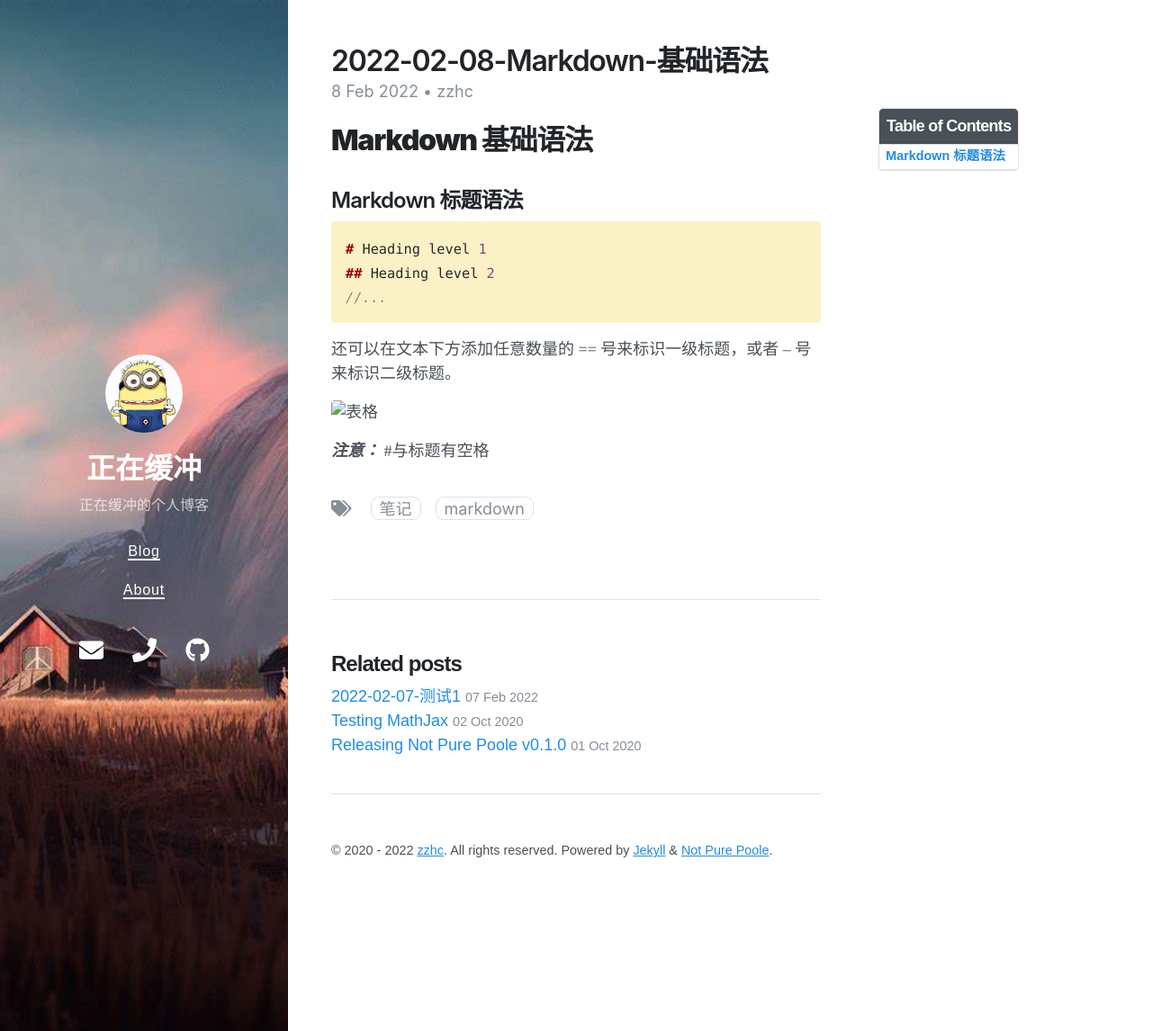
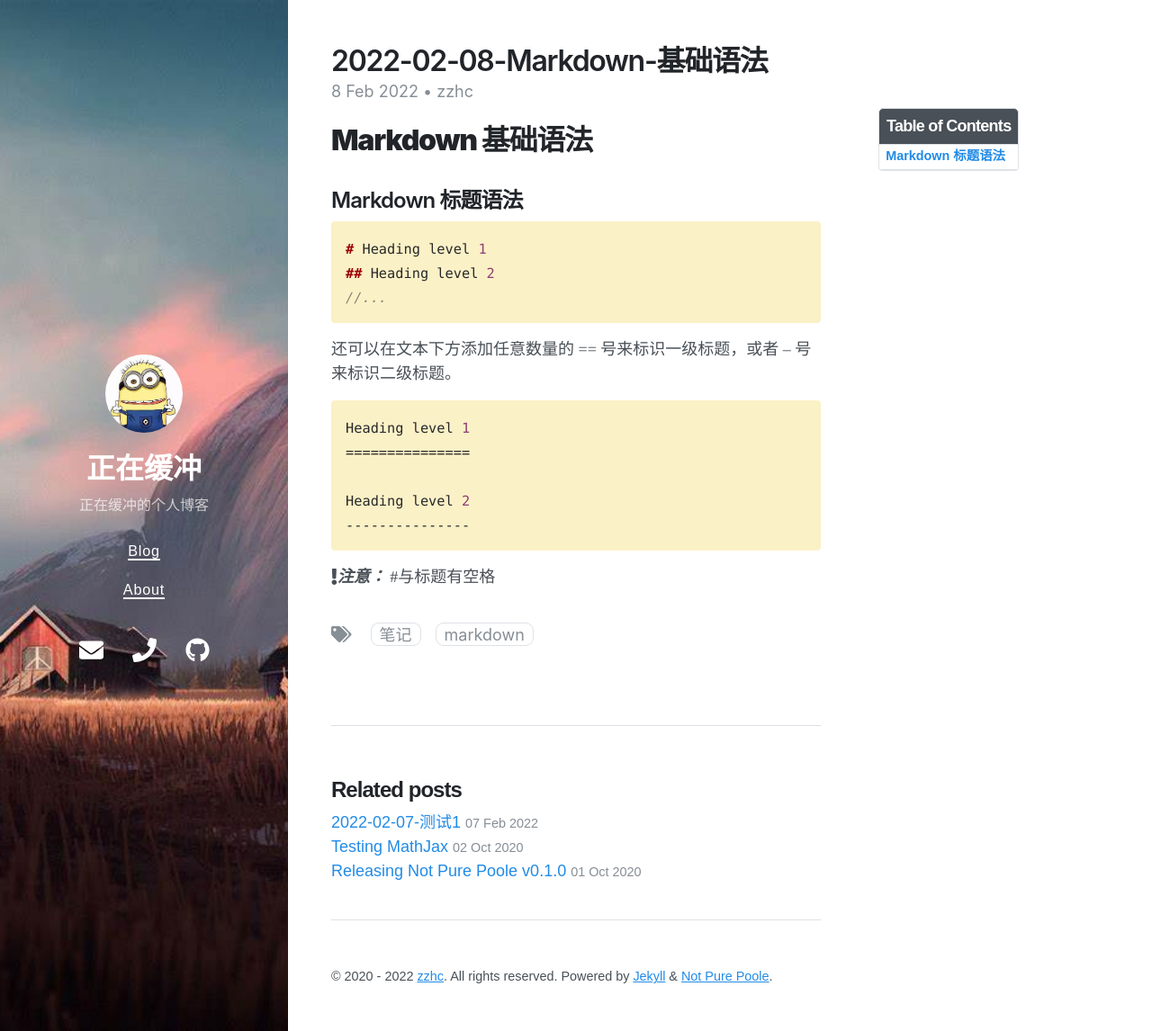
Before and after one commit to Zzhc3321/personal-blog.github.io, a Jekyll site: the page built from _posts/2022-02-08-Markdown-基础语法.md, in a window 1280 px wide and 1146 px high. Shown: the whole window at 90% size. Built offline with Jekyll 4.4.1, drawn with Linux system fonts in a browser that asks for light colours; nearby versions of some CDN libraries.

Commit message:
修改文件: _posts/2022-02-08-Markdown-基础语法.md

```diff
--- a/_posts/2022-02-08-Markdown-基础语法.md
+++ b/_posts/2022-02-08-Markdown-基础语法.md
@@ -18,7 +18,12 @@ author: zzhc
 {% endhighlight %}
 
 还可以在文本下方添加任意数量的 == 号来标识一级标题，或者 -- 号来标识二级标题。
+{% highlight js %}
+Heading level 1
+===============
 
-![表格](./attachments/1644310201648.table.html)
+Heading level 2
+---------------
+{% endhighlight %}
 
-***注意：*** #与标题有空格
+<i class="fas fa-exclamation"></i>***注意：*** #与标题有空格
```
